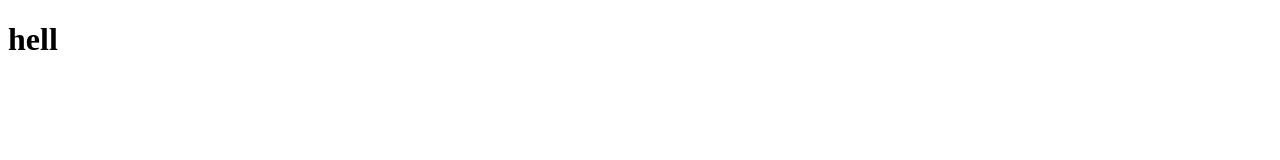
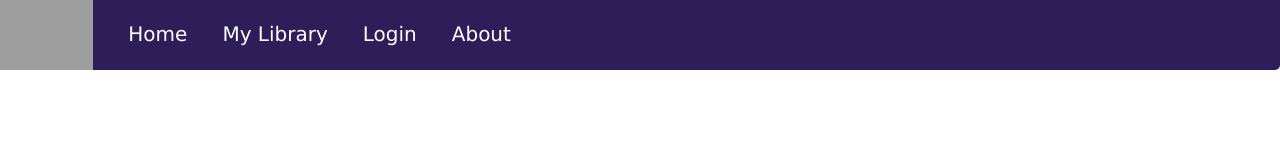
Before and after one commit to sakshibodakhe/Engineering_books, a plain HTML site: page index.html in a window 1280 px wide. Drawn offline with Linux system fonts and the light colour scheme; grey boxes are pictures that could not be loaded.

Commit message:
add navbar

```diff
--- a/index.html
+++ b/index.html
@@ -1,9 +1,36 @@
 <!DOCTYPE html>
 <html lang="en">
+
 <head>
     <title>Books</title>
+    <link rel="stylesheet" href="style.css">
 </head>
+
 <body>
-    <h1>hell</h1>
+
+    <div class=" Navbar ">
+
+        <div class="logo-img">
+            <img src="https://cdn.vectorstock.com/i/preview-lt/19/24/world-book-education-people-gold-logo-vector-15011924.webp" class="logo-img">
+        </div>
+
+        <div class=" menu ">
+            <a href="# ">Home
+            </a>
+        </div>
+        <div class="menu ">
+            <a href="# ">My Library
+            </a>
+        </div>
+        <div class="menu ">
+            <a href="# ">Login
+            </a>
+        </div>
+        <div class="menu ">
+            <a href="# ">About
+            </a>
+        </div>
+    </div>
 </body>
+
 </html>
--- a/style.css
+++ b/style.css
@@ -0,0 +1,29 @@
+* {
+    margin: 0px;
+}
+
+.Navbar {
+    width: 100%;
+    height: 70px;
+    background-color: rgb(45, 29, 89);
+    border-radius: 0px 0px 5px 5px;
+    display: flex;
+}
+
+.menu {
+    text-align: center;
+    margin-top: 22px;
+    margin-left: 35px;
+    font-size: 20px;
+    font-family: 'Lucida Sans', 'Lucida Sans Regular', 'Lucida Grande', 'Lucida Sans Unicode', Geneva, Verdana, sans-serif;
+}
+
+.menu a {
+    text-decoration: none;
+    color: white;
+}
+
+.logo-img {
+    display: block;
+    height: 70px;
+}
```
